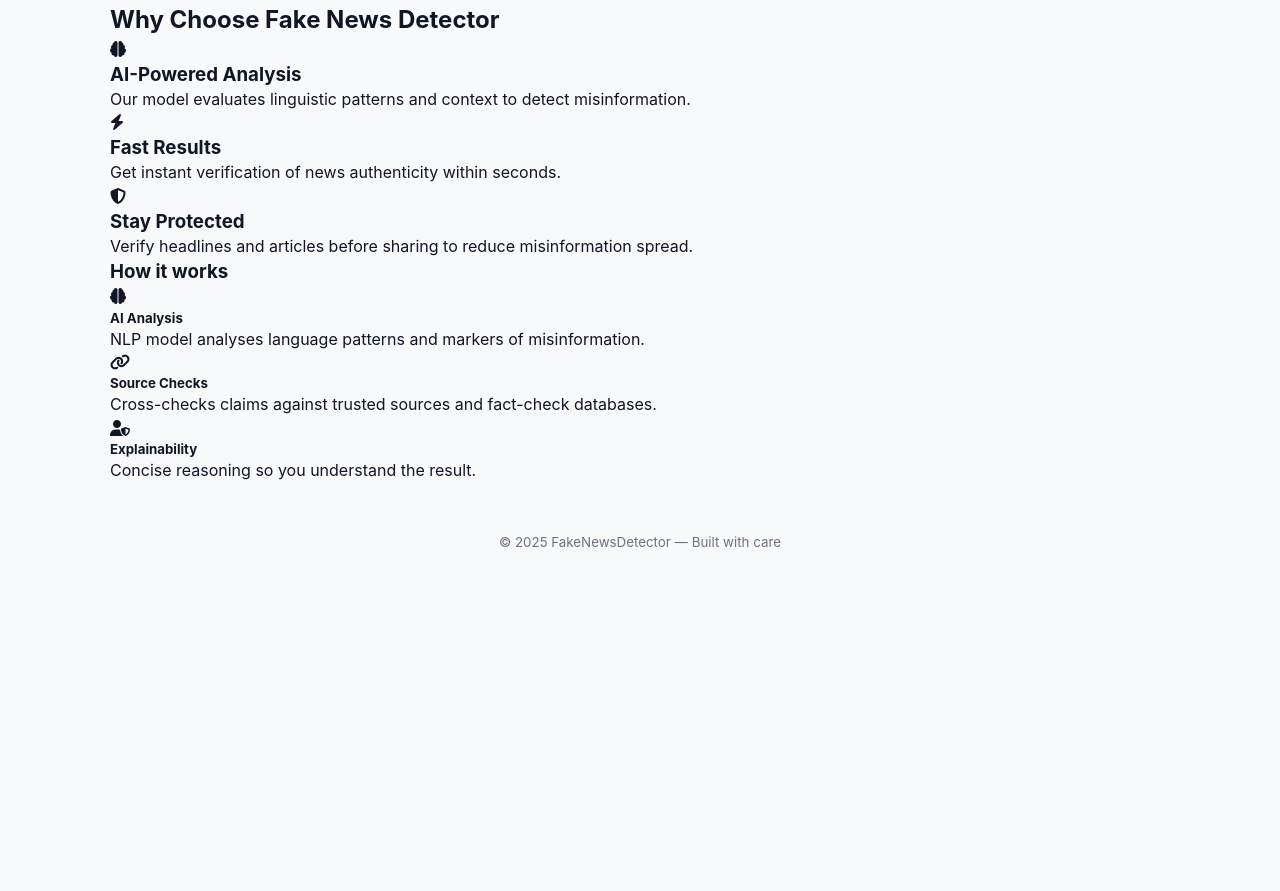
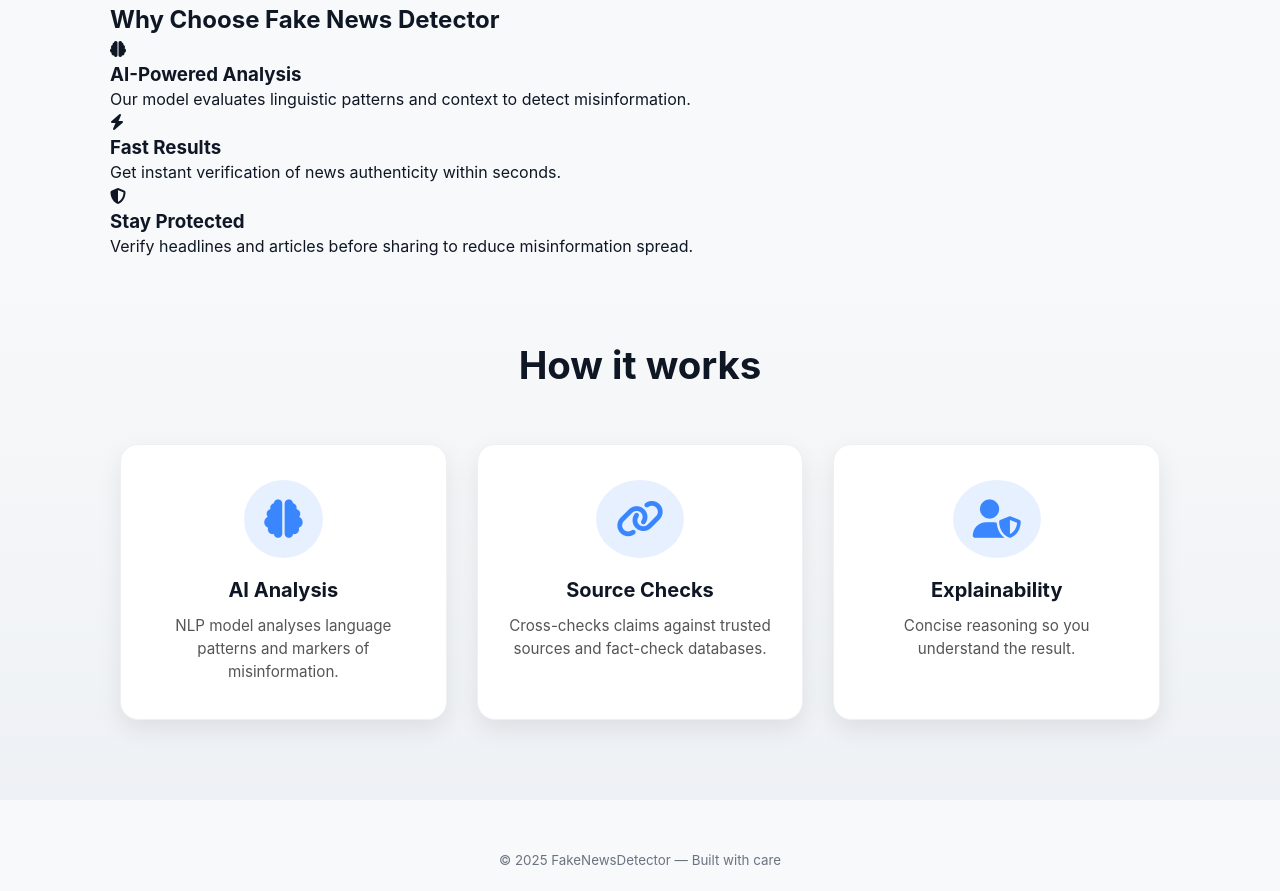
Before and after one commit to Echeedamien/fake-news-detector, a website: page public/index.html in a window 1280 px wide. Shown: the part 683-1574 px from the top of the page. Before the commit the page ends 1256 px from the top, so only its background shows below. Drawn offline with Linux system fonts and the light colour scheme.

Commit message:
update on styles.css

```diff
--- a/public/styles.css
+++ b/public/styles.css
@@ -54,6 +54,86 @@ body {
 
 /* Hero detector container */
 .hero-detector { margin-top: 22px; }
+
+/* HOW IT WORKS — Modern Card Styling */
+.how-section {
+    padding: 80px 0;
+    background: linear-gradient(to bottom, #f8f9fa, #eef1f5);
+}
+
+.how-section .section-title {
+    text-align: center;
+    font-size: 2.4rem;
+    font-weight: 700;
+    margin-bottom: 50px;
+    color: var(--dark);
+}
+
+.how-grid {
+    display: grid;
+    grid-template-columns: repeat(auto-fit, minmax(280px, 1fr));
+    gap: 30px;
+    padding: 0 10px;
+}
+
+.how-item {
+    background: white;
+    text-align: center;
+    padding: 35px 28px;
+    border-radius: 18px;
+    box-shadow: 0px 10px 25px rgba(0,0,0,0.08);
+    transition: all .3s ease;
+    border: 1px solid #eef0f3;
+}
+
+.how-item:hover {
+    transform: translateY(-8px);
+    box-shadow: 0px 15px 30px rgba(0,0,0,0.12);
+}
+
+/* ICON DESIGN */
+.how-item i {
+    font-size: 2.4rem;
+    margin-bottom: 18px;
+    color: var(--primary);
+    background: rgba(58, 134, 255, 0.12);
+    padding: 20px;
+    border-radius: 50%;
+    display: inline-flex;
+    justify-content: center;
+    align-items: center;
+    transition: all .3s ease;
+}
+
+.how-item:hover i {
+    background: var(--primary);
+    color: #fff;
+}
+
+/* HEADINGS */
+.how-item h5 {
+    font-size: 1.25rem;
+    font-weight: 700;
+    margin-bottom: 10px;
+    color: var(--dark);
+}
+
+/* PARAGRAPHS */
+.how-item .muted {
+    color: #555;
+    font-size: 0.95rem;
+    line-height: 1.5;
+}
+
+/* RESPONSIVE */
+@media (max-width: 600px) {
+    .how-section {
+        padding: 60px 0;
+    }
+    .how-item {
+        padding: 28px;
+    }
+}
 
 /* Detector card (keeps IDs intact) */
 .detector-card {
```
